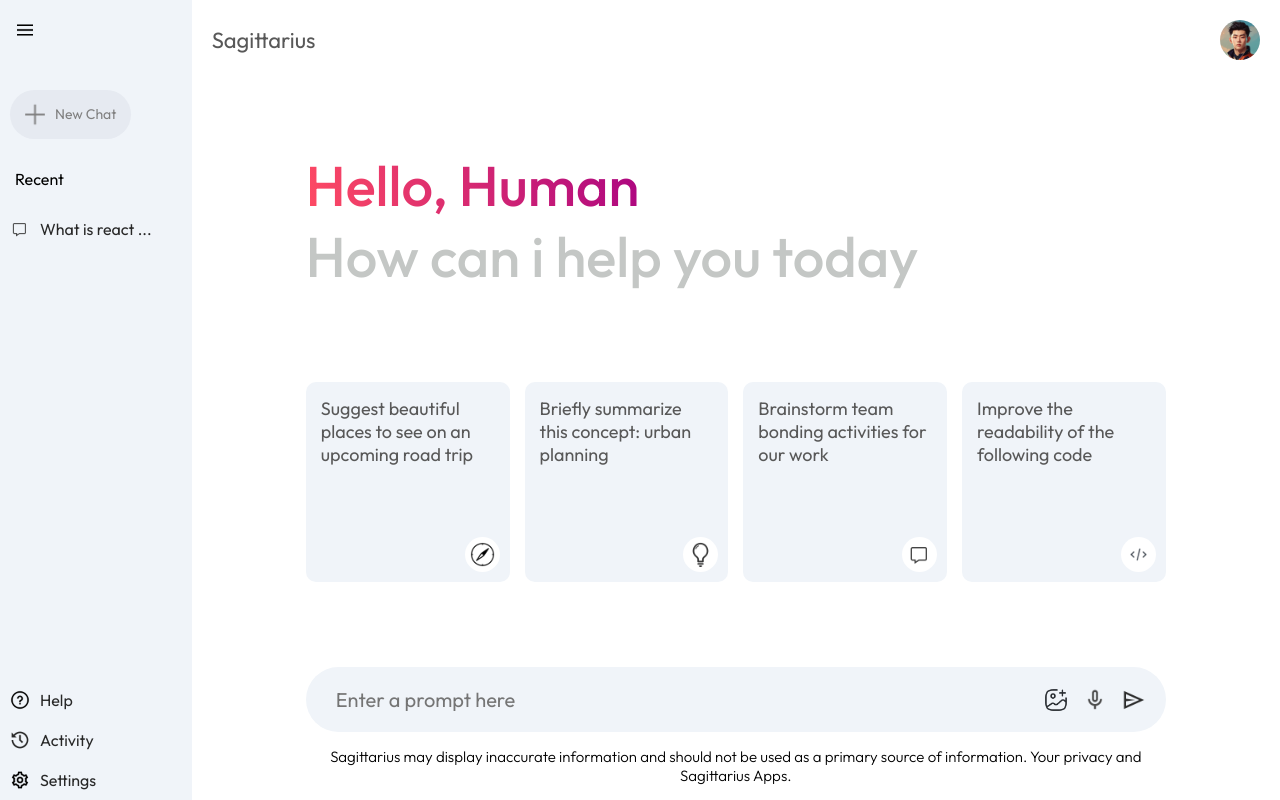
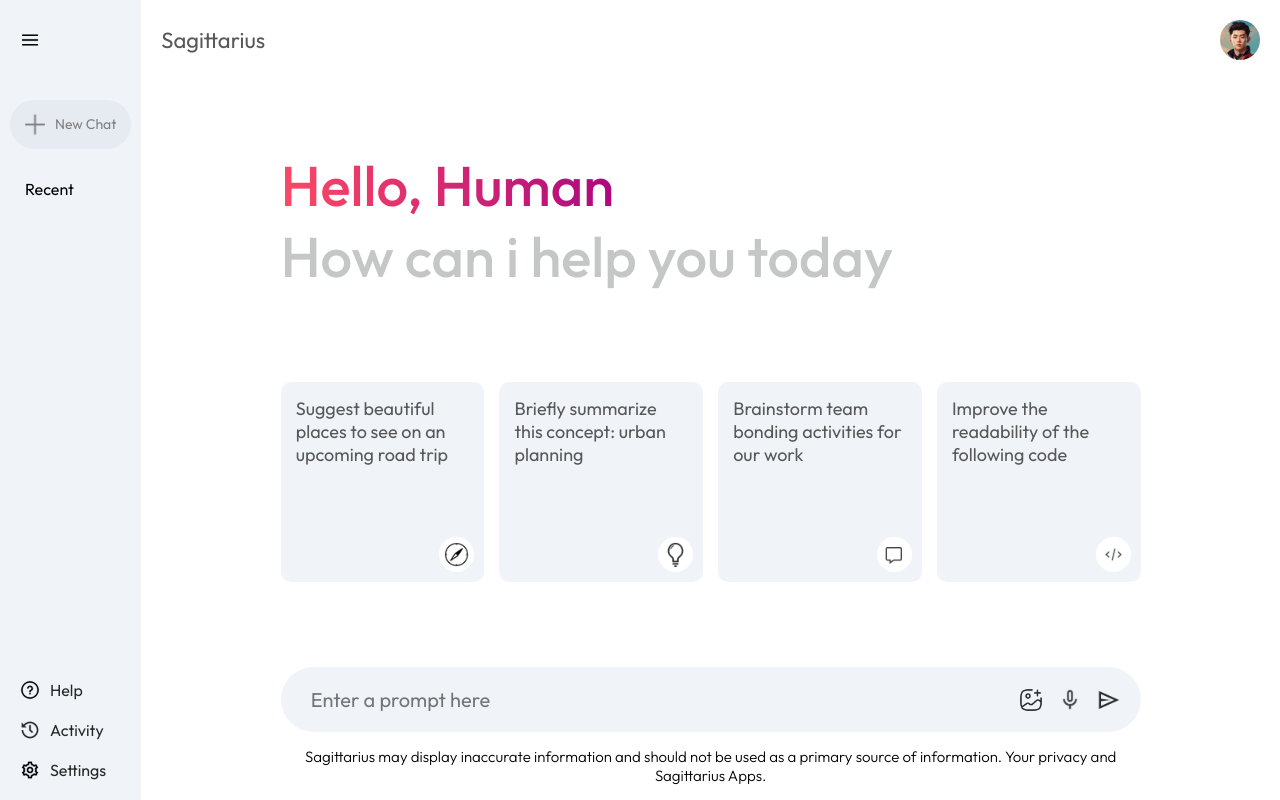
Before and after one commit to RONHEL235/sagittarius-, a React (Vite) app: page / in a window 1280 px wide. Both pictures are taken after a click on the picture 25 px from the left and 30 px from the top of the page. Built offline with nearby package versions, Linux system fonts and the light colour scheme.

Commit message:
enhance Sidebar component with recent prompts functionality; integrate newChat method for improved user experience

```diff
--- a/src/components/Sidebar/Sidebar.css
+++ b/src/components/Sidebar/Sidebar.css
@@ -4,6 +4,7 @@
     flex-direction: column;
     justify-content: space-between;
     background-color: #f0f4f9;
+    padding: 10px;
 }
 
 .sidebar img {
@@ -13,13 +14,12 @@
 .sidebar .menu {
     display: block;
     margin-top: 20px;
-    margin-left: 15px;
+    margin-left: 10px;
     cursor: pointer;
 }
 
 .sidebar .new-chat {
    margin-top: 50px;
-   margin-left: 10px;
    display: inline-flex;
    align-items: center;
    gap: 10px;
--- a/src/components/Sidebar/Sidebar.jsx
+++ b/src/components/Sidebar/Sidebar.jsx
@@ -1,25 +1,37 @@
-import { useState } from "react"
+import { useContext, useState } from "react"
 import './Sidebar.css'
 import {assets} from '../../assets/assets'
+import { Context } from "../../context/Context"
 
 const Sidebar = () => {
 
     const [extended, setExtended] = useState(false)
+    const {onSent, prevPrompts, setRecentPrompt, newChat} = useContext(Context)
+
+    const loadPrompt = async (prompt) => {
+        setRecentPrompt(prompt)
+        await onSent(prompt)
+    }
 
     return (
         <div className="sidebar">
             <div className="top">
                 <img onClick={() => setExtended(prev => !prev)} className="menu" src={assets.menu_icon} alt="" />
-            <div className="new-chat">
+                <div onClick={() => newChat()} className="new-chat">
                     <img src={assets.plus_icon} alt="" />
                     {extended? <p>New Chat</p> : null }
                 </div>
-            {extended? <div className="recent">
+                {extended?
+                <div className="recent">
                     <p className="recent-title">Recent</p>
-                <div className="recent-entry">
+                    {prevPrompts.map ((item, index) => {
+                        return (
+                            <div onClick={() => loadPrompt(item)} className="recent-entry">
                                 <img src={assets.message_icon} alt="" />
-                    <p>What is react ...</p>
-                </div>
+                                <p>{item.slice()} ...</p>
+                            </div >
+                        )
+                    })}
                 </div> : null }
             </div>
 
@@ -37,7 +49,6 @@ const Sidebar = () => {
                     {extended? <p>Settings</p> : null }
                 </div>
             </div>
-
         </div>
         )
     }
--- a/src/context/Context.jsx
+++ b/src/context/Context.jsx
@@ -18,14 +18,27 @@ const ContextPovider = (props) => {
         }, index * 75)
     }
 
+    const newChat = () => {
+        setLoading(false)
+        setShowResult(false)
+    }
+
     const onSent = async (prompt) => {
         setResultData("")
         setLoading(true)
         setShowResult(true)
-        setRecentPrompt(input)
-        const response = await run(input)
+        let response;
+        if (prompt !== undefined) {
+            response = await run(prompt);
+            setRecentPrompt(prompt)
+        }
+        else {
+            setPrevPrompts(prev => [...prev, input])
+            setRecentPrompt(input)
+            response = await run(input);
+        }
         let responseArray = response.split("**")
-        let newResponse;
+        let newResponse = "";
         for (let i = 0; i < responseArray.length; i++)
         {
             if (i === 0 || i % 2 !== 1 )
@@ -61,6 +74,7 @@ const ContextPovider = (props) => {
         resultData,
         input,
         setInput,
+        newChat,
     }
 
     return (
```
Lines whose indentation alone changed are shown as unchanged.
